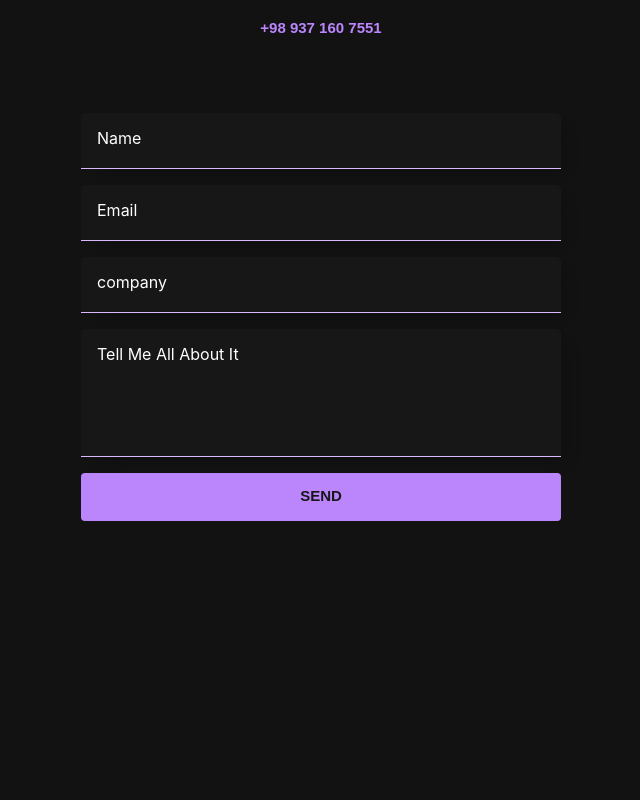
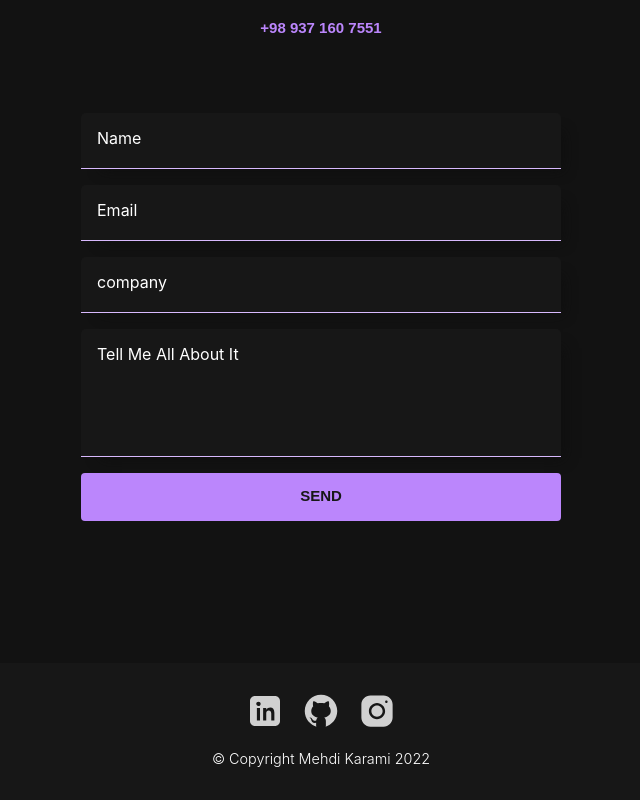
Before and after one commit to MehdiKaramiGr/portfolio-mk, a React (Create React App) app: page / in a window 1280 px wide. Shown: the part 3773-4573 px from the top of the page, without its empty margins (319-959 px from the left). Before the commit the page ends 4436 px from the top, so only its background shows below. Built offline with nearby package versions, Linux system fonts and the light colour scheme; no server answers.

Commit message:
almost finished , adding footer

```diff
--- a/src/App.js
+++ b/src/App.js
@@ -6,13 +6,14 @@ import Header from "./components/Header/Header";
 import Projects from "./components/Projects/Projects";
 import Skills from "./components/Skills/Skills";
 import Hire from "./components/Hire/Hire";
+import Footer from "./components/Footer/Footer";
 
 function App() {
 	const headerRef = useRef();
 	const ProjectsRef = useRef();
 	const skillsRef = useRef();
 	const hireRef = useRef()
-	const footerRef = useRef
+	const footerRef = useRef()
 
 	const navHeaderRefs = [
 		{ section: "Home", ref: headerRef },
@@ -29,6 +30,7 @@ function App() {
 			<Projects propRef={ProjectsRef} />
 			<Skills propRef={skillsRef} />
 			<Hire propRef={hireRef} />
+			<Footer propRef={footerRef}/>
 		</div>
 	);
 }
--- /dev/null
+++ b/src/components/Footer/Footer.jsx
@@ -0,0 +1,36 @@
+import React from "react";
+
+import "./Footer.scss";
+
+export default function Footer() {
+	return (
+		<div id="footer">
+
+				<div className="footer-social-icons">
+					<a href="www.google.com">
+						<svg className="footer-social-logo" viewBox="0 0 64 64">
+							<path d="M48,8H16c-4.418,0-8,3.582-8,8v32c0,4.418,3.582,8,8,8h32c4.418,0,8-3.582,8-8V16C56,11.582,52.418,8,48,8z M24,47h-5V27h5 V47z M24.029,23.009C23.382,23.669,22.538,24,21.5,24c-1.026,0-1.865-0.341-2.519-1.023S18,21.458,18,20.468 c0-1.02,0.327-1.852,0.981-2.498C19.635,17.323,20.474,17,21.5,17c1.038,0,1.882,0.323,2.529,0.969 C24.676,18.615,25,19.448,25,20.468C25,21.502,24.676,22.349,24.029,23.009z M47,47h-5V35.887C42,32.788,40.214,31,38,31 c-1.067,0-2.274,0.648-2.965,1.469S34,34.331,34,35.594V47h-5V27h5v3.164h0.078c1.472-2.435,3.613-3.644,6.426-3.652 C44.5,26.5,47,29.5,47,34.754V47z" />
+						</svg>
+					</a>
+
+					<a href="github">
+						<svg className="footer-social-logo" viewBox="0 0 64 64">
+							<path d="M32 6C17.641 6 6 17.641 6 32c0 12.277 8.512 22.56 19.955 25.286-.592-.141-1.179-.299-1.755-.479V50.85c0 0-.975.325-2.275.325-3.637 0-5.148-3.245-5.525-4.875-.229-.993-.827-1.934-1.469-2.509-.767-.684-1.126-.686-1.131-.92-.01-.491.658-.471.975-.471 1.625 0 2.857 1.729 3.429 2.623 1.417 2.207 2.938 2.577 3.721 2.577.975 0 1.817-.146 2.397-.426.268-1.888 1.108-3.57 2.478-4.774-6.097-1.219-10.4-4.716-10.4-10.4 0-2.928 1.175-5.619 3.133-7.792C19.333 23.641 19 22.494 19 20.625c0-1.235.086-2.751.65-4.225 0 0 3.708.026 7.205 3.338C28.469 19.268 30.196 19 32 19s3.531.268 5.145.738c3.497-3.312 7.205-3.338 7.205-3.338.567 1.474.65 2.99.65 4.225 0 2.015-.268 3.19-.432 3.697C46.466 26.475 47.6 29.124 47.6 32c0 5.684-4.303 9.181-10.4 10.4 1.628 1.43 2.6 3.513 2.6 5.85v8.557c-.576.181-1.162.338-1.755.479C49.488 54.56 58 44.277 58 32 58 17.641 46.359 6 32 6zM33.813 57.93C33.214 57.972 32.61 58 32 58 32.61 58 33.213 57.971 33.813 57.93zM37.786 57.346c-1.164.265-2.357.451-3.575.554C35.429 57.797 36.622 57.61 37.786 57.346zM32 58c-.61 0-1.214-.028-1.813-.07C30.787 57.971 31.39 58 32 58zM29.788 57.9c-1.217-.103-2.411-.289-3.574-.554C27.378 57.61 28.571 57.797 29.788 57.9z"></path>
+						</svg>
+					</a>
+
+					<a href="insta">
+						<svg
+							xmlns="http://www.w3.org/2000/svg"
+							className="footer-social-logo"
+							viewBox="0 0 64 64"
+						>
+							<path d="M 21.580078 7 C 13.541078 7 7 13.544938 7 21.585938 L 7 42.417969 C 7 50.457969 13.544938 57 21.585938 57 L 42.417969 57 C 50.457969 57 57 50.455062 57 42.414062 L 57 21.580078 C 57 13.541078 50.455062 7 42.414062 7 L 21.580078 7 z M 47 15 C 48.104 15 49 15.896 49 17 C 49 18.104 48.104 19 47 19 C 45.896 19 45 18.104 45 17 C 45 15.896 45.896 15 47 15 z M 32 19 C 39.17 19 45 24.83 45 32 C 45 39.17 39.169 45 32 45 C 24.83 45 19 39.169 19 32 C 19 24.831 24.83 19 32 19 z M 32 23 C 27.029 23 23 27.029 23 32 C 23 36.971 27.029 41 32 41 C 36.971 41 41 36.971 41 32 C 41 27.029 36.971 23 32 23 z"></path>
+						</svg>
+					</a>
+				</div>
+
+			<p>© Copyright Mehdi Karami 2022</p>
+		</div>
+	);
+}
--- /dev/null
+++ b/src/components/Footer/Footer.scss
@@ -0,0 +1,35 @@
+#footer{
+    padding-block: 1.8rem;
+    height: 5rem;
+    width: 100vw;
+    background-color: var(--surface-dp01);
+
+    text-align: center;
+    p{
+        font-size: 0.9rem;
+        font-weight: 300;
+    }
+
+    .footer-social-icons{
+			margin-inline: auto;
+			display: flex;
+			justify-content: center;
+			gap:1rem ;
+
+			max-width: 30rem;
+			.footer-social-logo {
+				fill: var(--on-surface);
+                opacity: 0.8;
+				width: 2.5rem;
+				transition: all 0.1s ease;
+				&:hover{
+                    opacity: 1;
+					filter: drop-shadow(3px 5px 2px rgb(0 0 0 / 0.4));
+					transform: scale(1.15);
+				}
+
+
+			}
+		}
+
+}
--- a/src/components/Hire/Hire.scss
+++ b/src/components/Hire/Hire.scss
@@ -5,7 +5,6 @@
 	height: 100vh;
 	background-color: var(--surface);
 	padding-block: 8rem;
-
 	gap: 3rem;
 
 }
```
